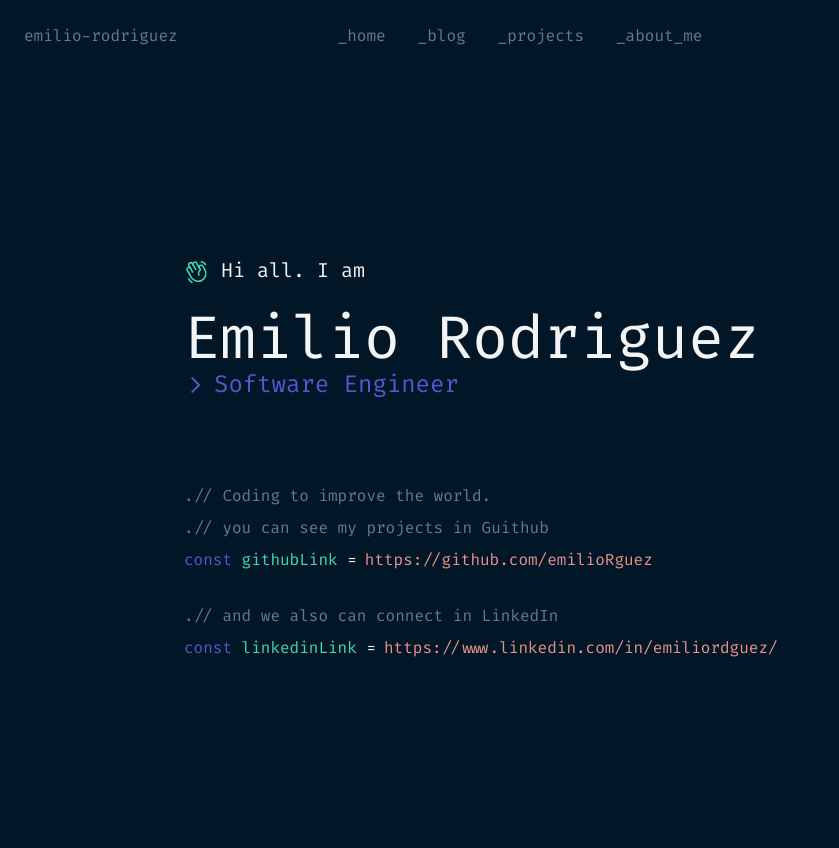
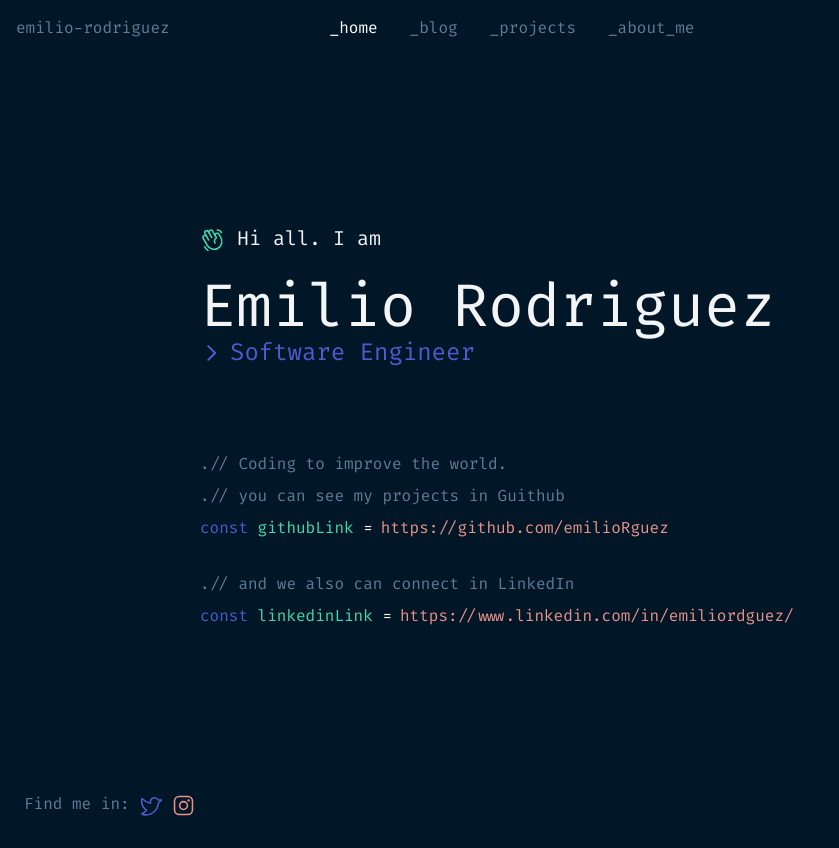
Before and after one commit to emilioRguez/personal-site, a Next.js app: page / in a window 1280 px wide. Shown: the whole page, without its empty margins (0-839 px from the left). After the commit the page ends 826 px from the top, so only its background shows below. Built offline with nearby package versions, Linux system fonts and the light colour scheme.

Commit message:
Base layout home page coleted

```diff
--- a/components/Header.tsx
+++ b/components/Header.tsx
@@ -1,10 +1,10 @@
 export function Header() {
   return (
-    <header className='text-l text-[#607B96] flex px-6 py-6'>
+    <header className='text-l text-[#607B96] flex px-4 py-4'>
       <a href="http://wwww.emiliorh.com">emilio-rodriguez</a>
       <div className='flex-1 ml-40'>
         <nav>
-          <a href="" className="mr-8">_home</a>
+          <a href="" className="mr-8 text-white inline-block h-[1px] border-b-yellow-500">_home</a>
           <a href="" className="mr-8">_blog</a>
           <a href="" className="mr-8">_projects</a>
           <a href="" className="mr-8">_about_me</a>
--- a/pages/index.tsx
+++ b/pages/index.tsx
@@ -1,5 +1,5 @@
 import Head from 'next/head'
-import { HandWaving, GithubLogo, CaretRight } from 'phosphor-react'
+import { HandWaving, TwitterLogo, CaretRight, FacebookLogo, InstagramLogo } from 'phosphor-react'
 
 export default function Home() {
   return (
@@ -10,7 +10,7 @@ export default function Home() {
         <link rel="icon" href="/favicon.ico" />
       </Head>
 
-      <main className='p-44'>
+      <main className='px-48 py-40'>
         <div className='text-xl'>
           <HandWaving size={25} color={'#43D9AD'} className='inline-block' /> Hi all. I am
           <span className='text-6xl mt-6 flex'>
@@ -41,12 +41,25 @@ export default function Home() {
           <span className='text-[#4D5BCE]'>const</span> <span className='text-[#43D9AD]'>linkedinLink</span> =
           <a href="https://www.linkedin.com/in/emiliordguez/" className='text-[#E99287] hover:underline ml-2'>https://www.linkedin.com/in/emiliordguez/</a>
         </div>
-
       </main>
 
-      {/* <footer className=''>
-          Made with 💙 by Emilio Rodriguez.
-      </footer> */}
+      <footer className='flex gap-2 px-4'>
+        <div>
+          <span className="text-m text-[#607B96]">
+            Find me in:
+          </span>
+        </div>
+        <div>
+          <a href="https://twitter.com/emilioRdguez">
+            <TwitterLogo size={25} color={'#4D5BCE'} className='inline-block' />
+          </a>
+        </div>
+        <div>
+          <a href="https://www.instagram.com/emiliorguezh/">
+            <InstagramLogo size={25} color={'#E99287'} className='inline-block' />
+          </a>
+        </div>
+      </footer>
     </div>
   )
 }
```
